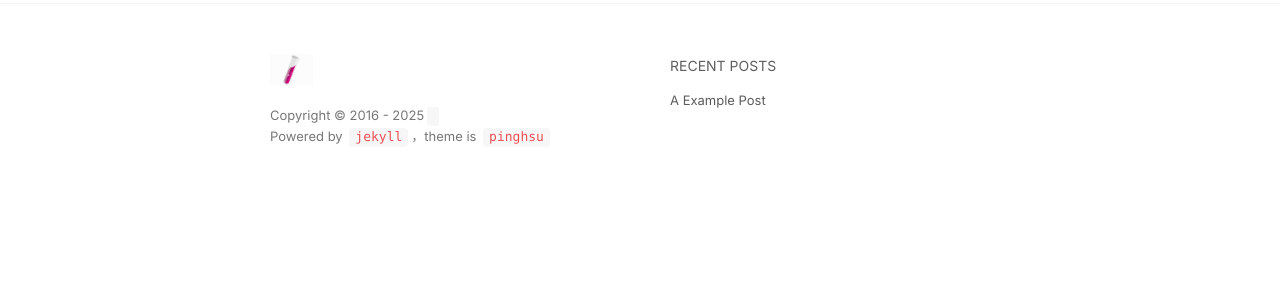
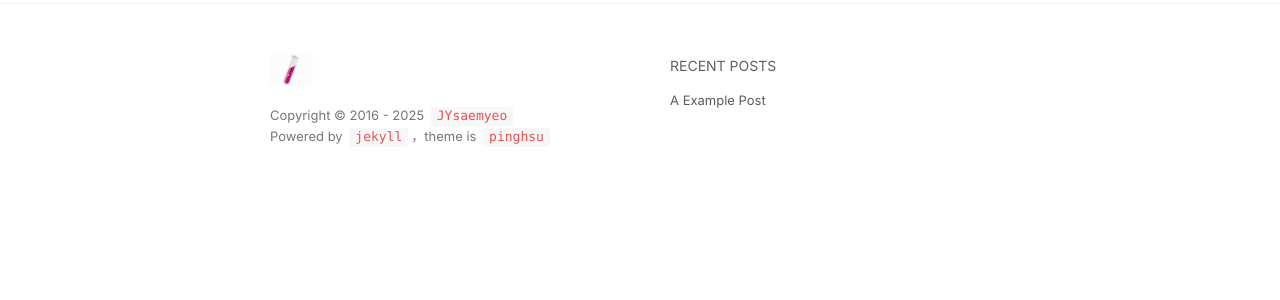
Before and after one commit to JYsaemyo/JY_developer.github.io, a Jekyll site: the page built from index.html, in a window 1280 px wide. Shown: the part 596-896 px from the top of the page. Built offline with Jekyll 4.4.1, drawn with Linux system fonts in a browser that asks for light colours; nearby versions of some CDN libraries; the list of posts is cut into pages by our own code; comment, search, counter and statistics services are not loaded.

Commit message:
config_수정

```diff
--- a/_config.yml
+++ b/_config.yml
@@ -1,10 +1,10 @@
 name:
-author:
-url:
+author: JYsaemyeo
+url: 'http://JY_developer.github.io'
 baseurl:
 resume_site:
 description:
-github_username:
+github_username: JYsaeymeo
 github:
 plugins: [jekyll-paginate]
 permalink: /:year-:month-:day-:title
```
